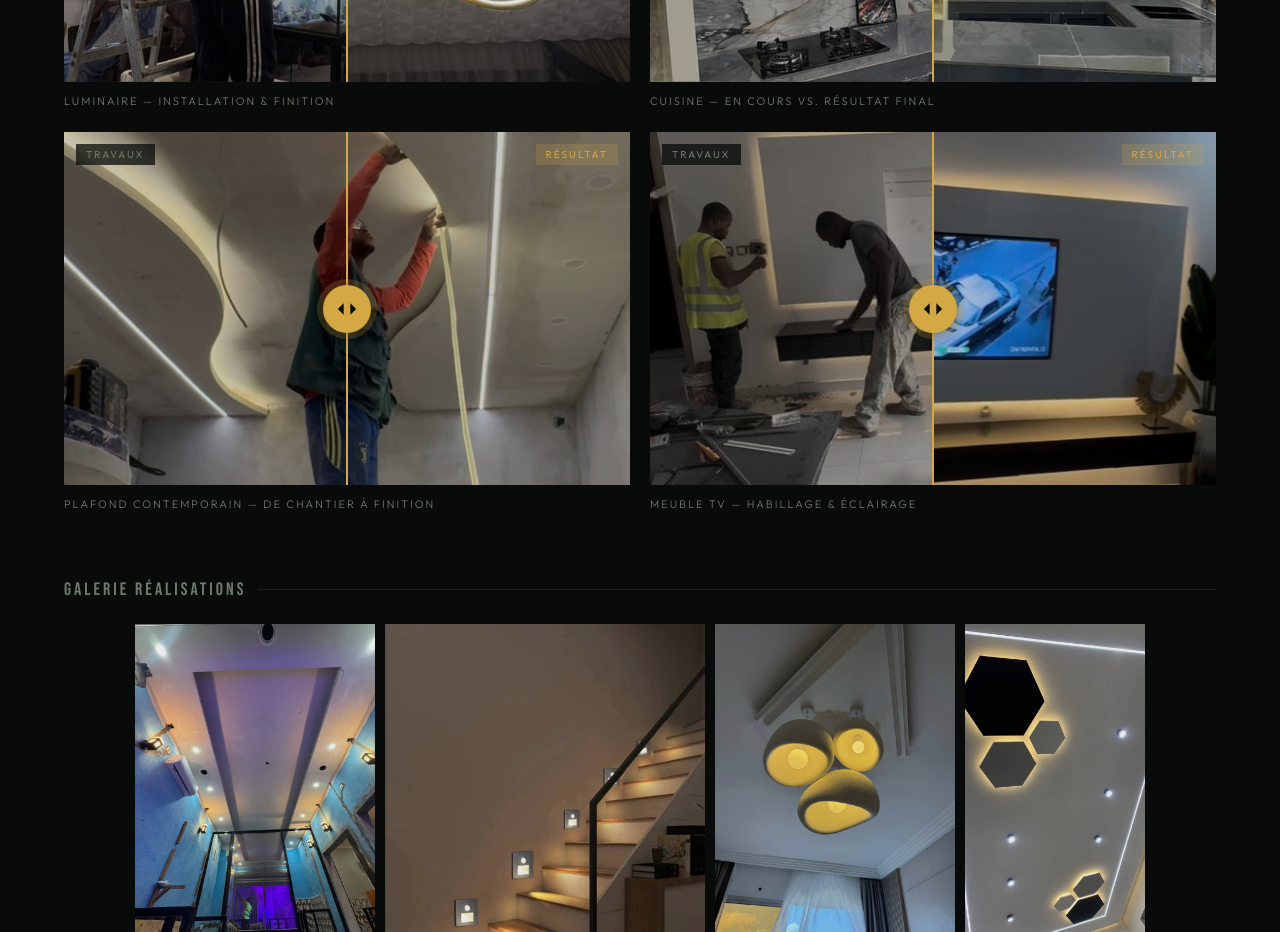
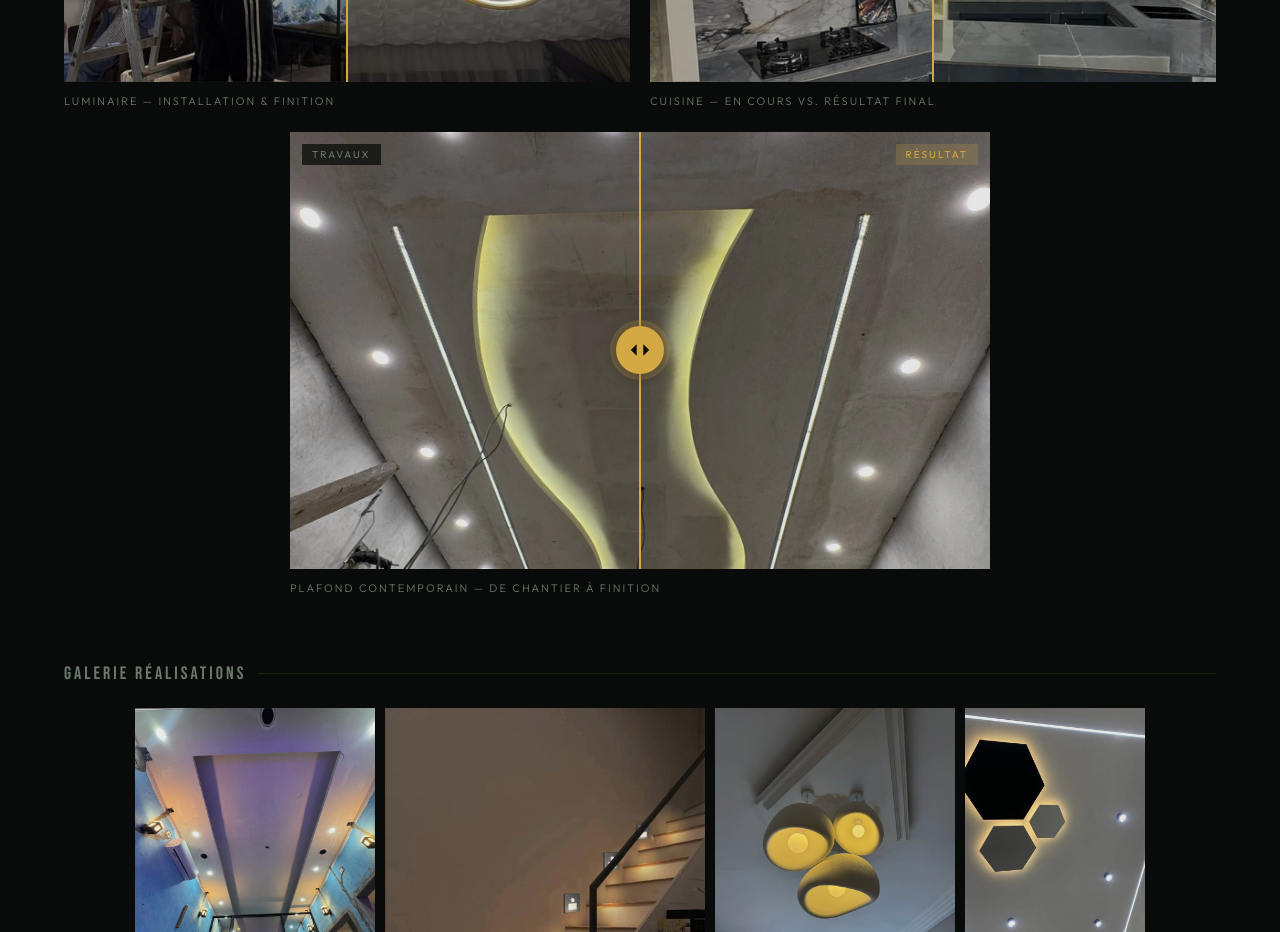
Before and after one commit to florynepierson/electricien-batiment-abidjan, a plain HTML site: page index.html in a window 1280 px wide. Shown: the part 3460-4392 px from the top of the page. Drawn offline with Linux system fonts and the light colour scheme.

Commit message:
Update index.html

```diff
--- a/index.html
+++ b/index.html
@@ -586,25 +586,13 @@
     <div>
       <div class="ba-wrap" data-ba>
         <div class="ba-before-clip"><img src="images/plafond-contemporain-travaux.jpg" alt="Plafond contemporain en travaux" /></div>
-        <img class="ba-after" src="images/plafond-contemporain.jpg" alt="Plafond contemporain après" />
+        <img class="ba-after" src="images/plafond-contemporain-travaux.jpg" alt="Plafond contemporain après" />
         <div class="ba-divider"></div>
         <div class="ba-handle"><svg viewBox="0 0 24 24"><path d="M8 5l-7 7 7 7V5zm8 0v14l7-7-7-7z"/></svg></div>
         <span class="ba-badge avant">Travaux</span>
         <span class="ba-badge apres">Résultat</span>
       </div>
       <div class="ba-caption">Plafond contemporain — De chantier à finition</div>
-    </div>
-
-    <div>
-      <div class="ba-wrap" data-ba>
-        <img class="ba-after" src="images/tv-travaux-apres.jpg" alt="TV après" />
-        <div class="ba-before-clip"><img src="images/tv-travaux.jpg" alt="TV en travaux" /></div>
-        <div class="ba-divider"></div>
-        <div class="ba-handle"><svg viewBox="0 0 24 24"><path d="M8 5l-7 7 7 7V5zm8 0v14l7-7-7-7z"/></svg></div>
-        <span class="ba-badge avant">Travaux</span>
-        <span class="ba-badge apres">Résultat</span>
-      </div>
-      <div class="ba-caption">Meuble TV — Habillage &amp; éclairage</div>
     </div>
 
   </div>
```
